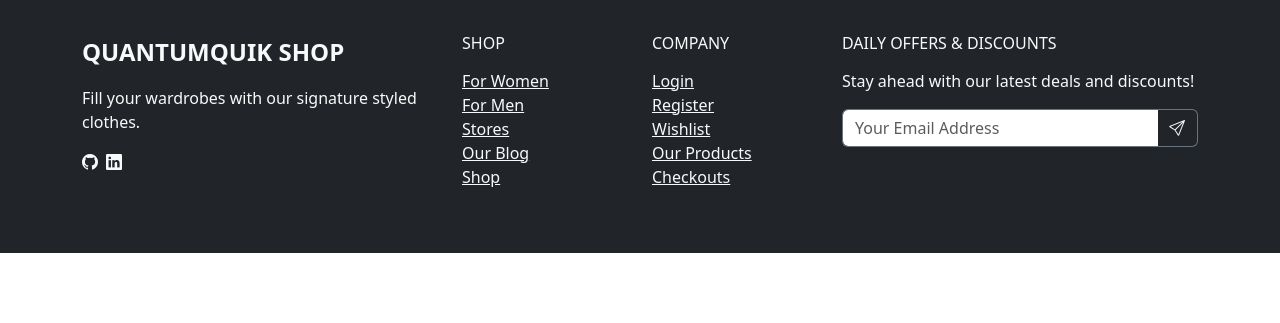
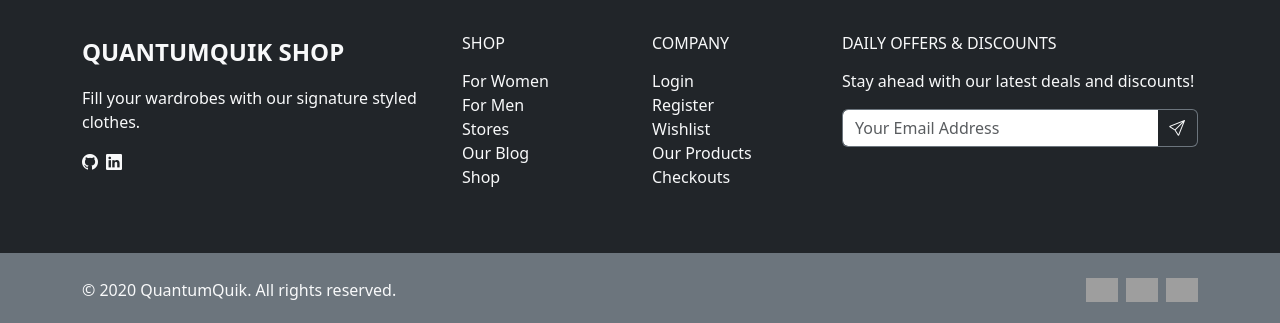
Before and after one commit to Malaya47/QuantumQuikShop, a React (Vite) app: page /products/Kids in a window 1280 px wide. Shown: the part 988-1311 px from the top of the page. Before the commit the page ends 1241 px from the top, so only its background shows below. Built offline with nearby package versions, Linux system fonts and the light colour scheme; no server answers; grey boxes are pictures that could not be loaded.

Commit message:
Added copyright part in footer

```diff
--- a/src/components/Footer.jsx
+++ b/src/components/Footer.jsx
@@ -39,27 +39,36 @@ const Footer = () => {
               <h6 className="text-uppercase text-light mb-3">Shop</h6>
               <ul className="list-unstyled">
                 <li>
-                  <Link className="text-light" to={"/products/Women"}>
+                  <Link
+                    className="text-light text-decoration-none"
+                    to={"/products/Women"}
+                  >
                     For Women
                   </Link>
                 </li>
                 <li>
-                  <Link className="text-light" to={"/products/Men"}>
+                  <Link
+                    className="text-light text-decoration-none"
+                    to={"/products/Men"}
+                  >
                     For Men
                   </Link>
                 </li>
                 <li>
-                  <a className="text-light" href="#">
+                  <a className="text-light text-decoration-none" href="#">
                     Stores
                   </a>
                 </li>
                 <li>
-                  <a className="text-light" href="#">
+                  <a className="text-light text-decoration-none" href="#">
                     Our Blog
                   </a>
                 </li>
                 <li>
-                  <Link className="text-light" to={"/products/Women"}>
+                  <Link
+                    className="text-light text-decoration-none"
+                    to={"/products/Women"}
+                  >
                     Shop
                   </Link>
                 </li>
@@ -69,27 +78,33 @@ const Footer = () => {
               <h6 className="text-uppercase text-light mb-3">Company</h6>
               <ul className="list-unstyled">
                 <li>
-                  <Link className="text-light" to={"/login"}>
+                  <Link
+                    className="text-light text-decoration-none"
+                    to={"/login"}
+                  >
                     Login
                   </Link>
                 </li>
                 <li>
-                  <a className="text-light" href="#">
+                  <a className="text-light text-decoration-none" href="#">
                     Register
                   </a>
                 </li>
                 <li>
-                  <Link className="text-light" to={"/wishlist"}>
+                  <Link
+                    className="text-light text-decoration-none"
+                    to={"/wishlist"}
+                  >
                     Wishlist
                   </Link>
                 </li>
                 <li>
-                  <a className="text-light" href="#">
+                  <a className="text-light text-decoration-none" href="#">
                     Our Products
                   </a>
                 </li>
                 <li>
-                  <a className="text-light" href="#">
+                  <a className="text-light text-decoration-none" href="#">
                     Checkouts
                   </a>
                 </li>
@@ -122,6 +137,54 @@ const Footer = () => {
           </div>
         </div>
       </div>
+
+      {/* Copyright */}
+      <div class="py-4 bg-secondary text-light fw-light">
+        <div class="container">
+          <div class="row align-items-center">
+            <div class="col-md-6 text-center text-md-start">
+              <p class="mb-md-0">© 2020 QuantumQuik. All rights reserved.</p>
+            </div>
+            <div class="col-md-6">
+              <ul class="list-inline mb-0 mt-2 mt-md-0 text-center text-md-end">
+                <li class="list-inline-item">
+                  <a href="https://www.visa.co.in/" target="_blank">
+                    <img
+                      class="img-fluid"
+                      style={{ width: "2rem" }}
+                      src="https://d19m59y37dris4.cloudfront.net/sell/2-0-1/img/visa.svg"
+                      alt="Visa"
+                    />
+                  </a>
+                </li>
+                <li class="list-inline-item">
+                  <a
+                    href="https://www.mastercard.co.in/en-in.html"
+                    target="_blank"
+                  >
+                    <img
+                      class="img-fluid"
+                      style={{ width: "2rem" }}
+                      src="https://d19m59y37dris4.cloudfront.net/sell/2-0-1/img/mastercard.svg"
+                      alt="Mastercard"
+                    />
+                  </a>
+                </li>
+                <li class="list-inline-item">
+                  <a href="https://www.paypal.com/in/home" target="_blank">
+                    <img
+                      class="img-fluid"
+                      style={{ width: "2rem" }}
+                      src="https://d19m59y37dris4.cloudfront.net/sell/2-0-1/img/paypal.svg"
+                      alt="Paypal"
+                    />
+                  </a>
+                </li>
+              </ul>
+            </div>
+          </div>
+        </div>
+      </div>
     </footer>
   );
 };
```
